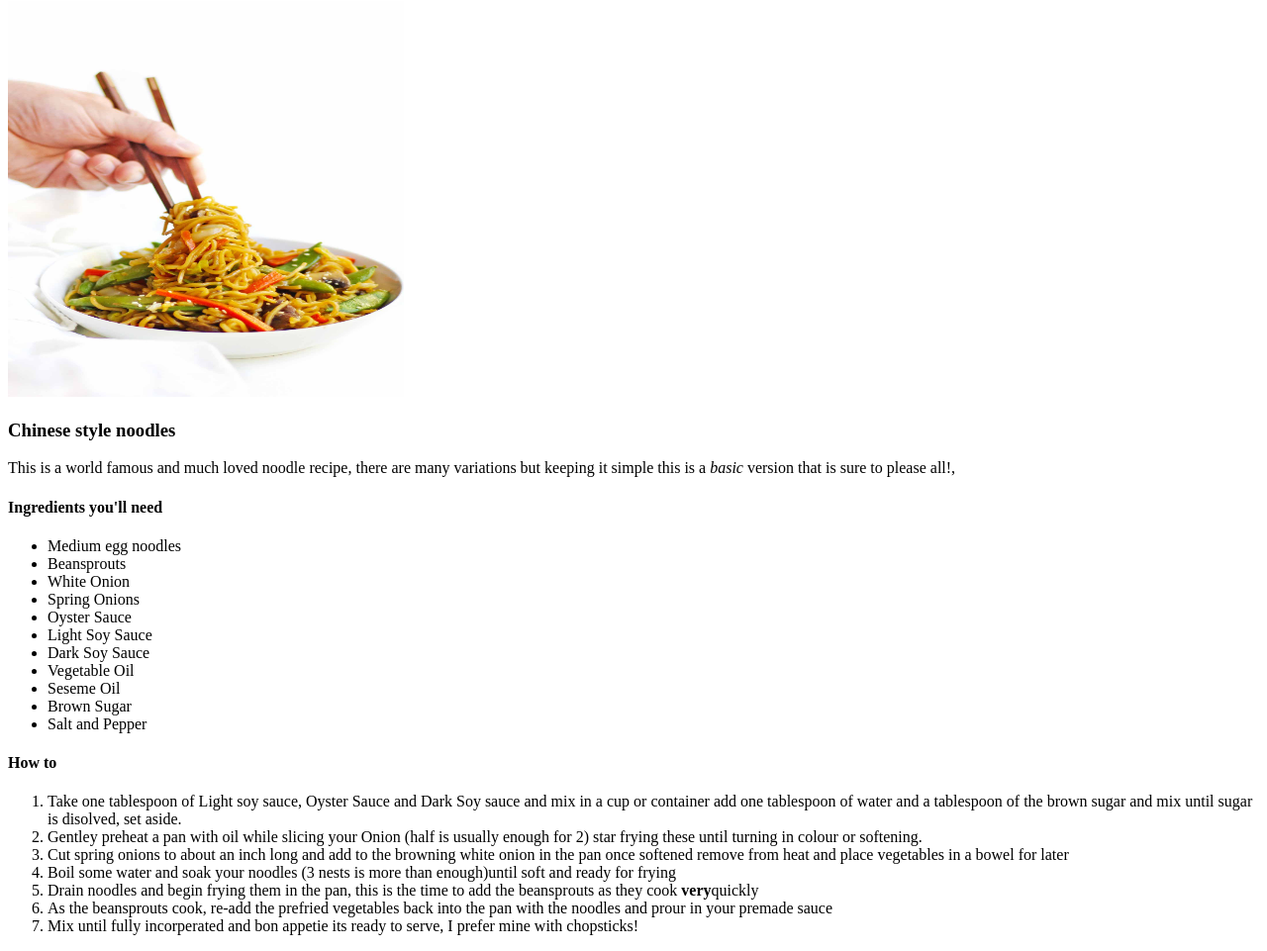
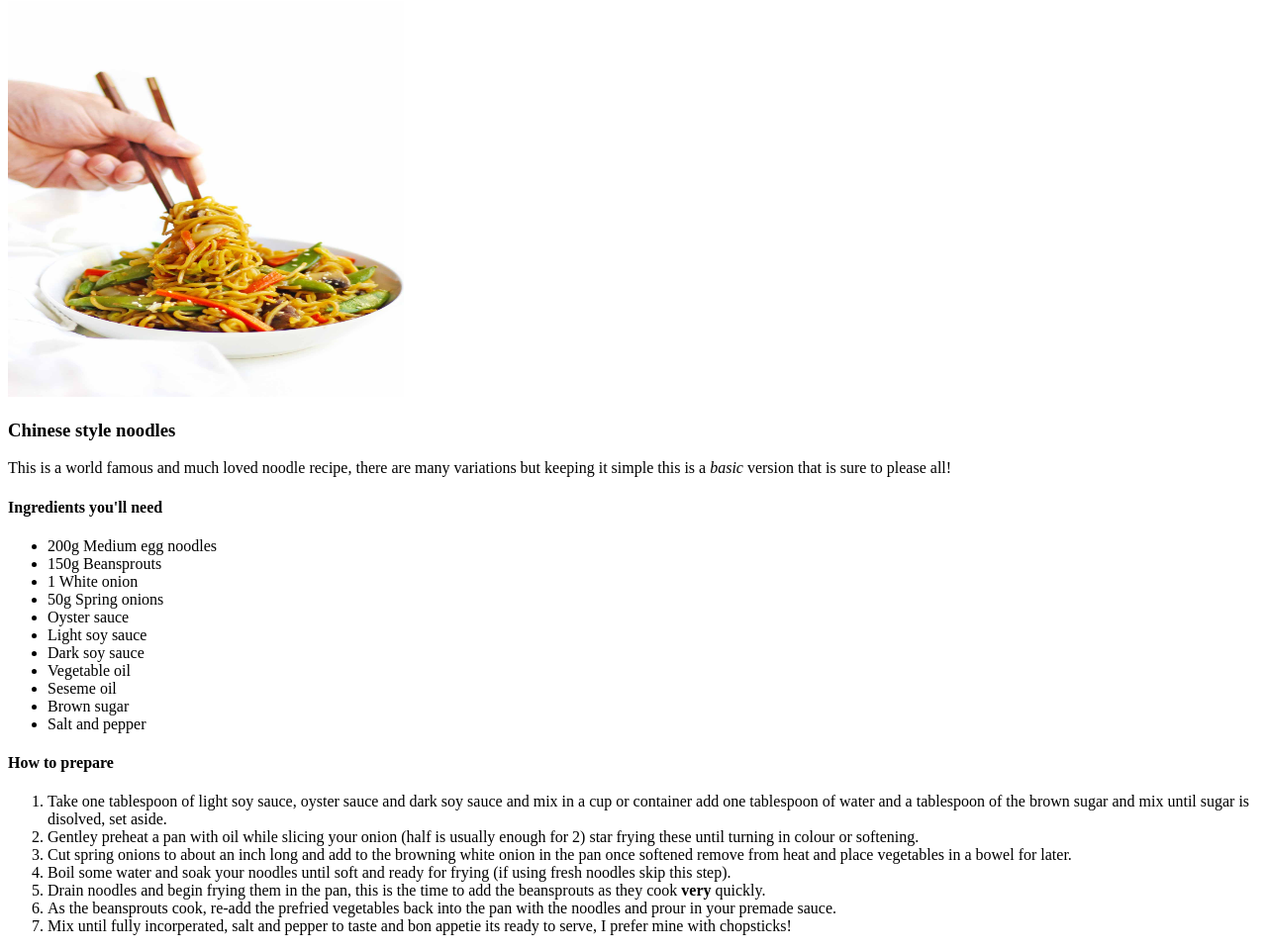
Before and after one commit to razseed/OdinRecipes, a plain HTML site: page recipes/chowmein.html in a window 1280 px wide. Shown: the part 79-1040 px from the top of the page at 99% size. Drawn offline with Linux system fonts and the light colour scheme.

Commit message:
partially written roast html, grammer and errors cleared chowmein

```diff
--- a/recipes/chowmein.html
+++ b/recipes/chowmein.html
@@ -8,33 +8,33 @@
 </head>
 <body>
     <h1>Chow mein</h1>
-    <img src="chowmein.jpg"  max width="400"  max height="400" alt="Steaming bowel of chow mein noodles">
+    <img src="chowmein.jpg"  max width="400" min width="150" max height="400" min height="150" alt="Steaming bowel of chow mein noodles">
     <h3>Chinese style noodles</h3>
-    <p>This is a world famous and much loved noodle recipe, there are many variations but keeping it simple this is a <em>basic</em> version that is sure to please all!,</p>
+    <p>This is a world famous and much loved noodle recipe, there are many variations but keeping it simple this is a <em>basic</em> version that is sure to please all!</p>
     <h4>Ingredients you'll need</h4>
     <ul>
-        <li>Medium egg noodles</li>
-        <li>Beansprouts</li>
-        <li>White Onion</li>
-        <li>Spring Onions</li>
-        <li>Oyster Sauce</li>
-        <li>Light Soy Sauce</li>
-        <li>Dark Soy Sauce</li>
-        <li>Vegetable Oil</li>
-        <li>Seseme Oil</li>
-        <li>Brown Sugar</li>
-        <li>Salt and Pepper</li>
+        <li>200g Medium egg noodles </li>
+        <li>150g Beansprouts</li>
+        <li>1 White onion</li>
+        <li>50g Spring onions</li>
+        <li>Oyster sauce</li>
+        <li>Light soy sauce</li>
+        <li>Dark soy sauce</li>
+        <li>Vegetable oil</li>
+        <li>Seseme oil</li>
+        <li>Brown sugar</li>
+        <li>Salt and pepper</li>
 
     </ul>
-    <h4>How to</h4>
+    <h4>How to prepare</h4>
         <ol>
-            <li>Take one tablespoon of Light soy sauce, Oyster Sauce and Dark Soy sauce and mix in a cup or container add one tablespoon of water and a tablespoon of the brown sugar and mix until sugar is disolved, set aside.</li>
-            <li>Gentley preheat a pan with oil while slicing your Onion (half is usually enough for 2) star frying these until turning in colour or softening. </li>
-            <li>Cut spring onions to about an inch long and add to the browning white onion in the pan once softened remove from heat and place vegetables in a bowel for later</li>
-            <li>Boil some water and soak your noodles (3 nests is more than enough)until soft and ready for frying</li>
-            <li>Drain noodles and begin frying them in the pan, this is the time to add the beansprouts as they cook <b>very</b>quickly</li>
-            <li>As the beansprouts cook, re-add the prefried vegetables back into the pan with the noodles and prour in your premade sauce</li>
-            <li>Mix until fully incorperated and bon appetie its ready to serve, I prefer mine with chopsticks!  </li>
+            <li>Take one tablespoon of light soy sauce, oyster sauce and dark soy sauce and mix in a cup or container add one tablespoon of water and a tablespoon of the brown sugar and mix until sugar is disolved, set aside.</li>
+            <li>Gentley preheat a pan with oil while slicing your onion (half is usually enough for 2) star frying these until turning in colour or softening. </li>
+            <li>Cut spring onions to about an inch long and add to the browning white onion in the pan once softened remove from heat and place vegetables in a bowel for later.</li>
+            <li>Boil some water and soak your noodles until soft and ready for frying (if using fresh noodles skip this step). </li>
+            <li>Drain noodles and begin frying them in the pan, this is the time to add the beansprouts as they cook <b>very</b> quickly.</li>
+            <li>As the beansprouts cook, re-add the prefried vegetables back into the pan with the noodles and prour in your premade sauce.</li>
+            <li>Mix until fully incorperated, salt and pepper to taste and bon appetie its ready to serve, I prefer mine with chopsticks!</li>
         </ol>
 
 </body>
```
Also changed, not shown: recipes/sundayroast.html (added, +44 -0 lines).
